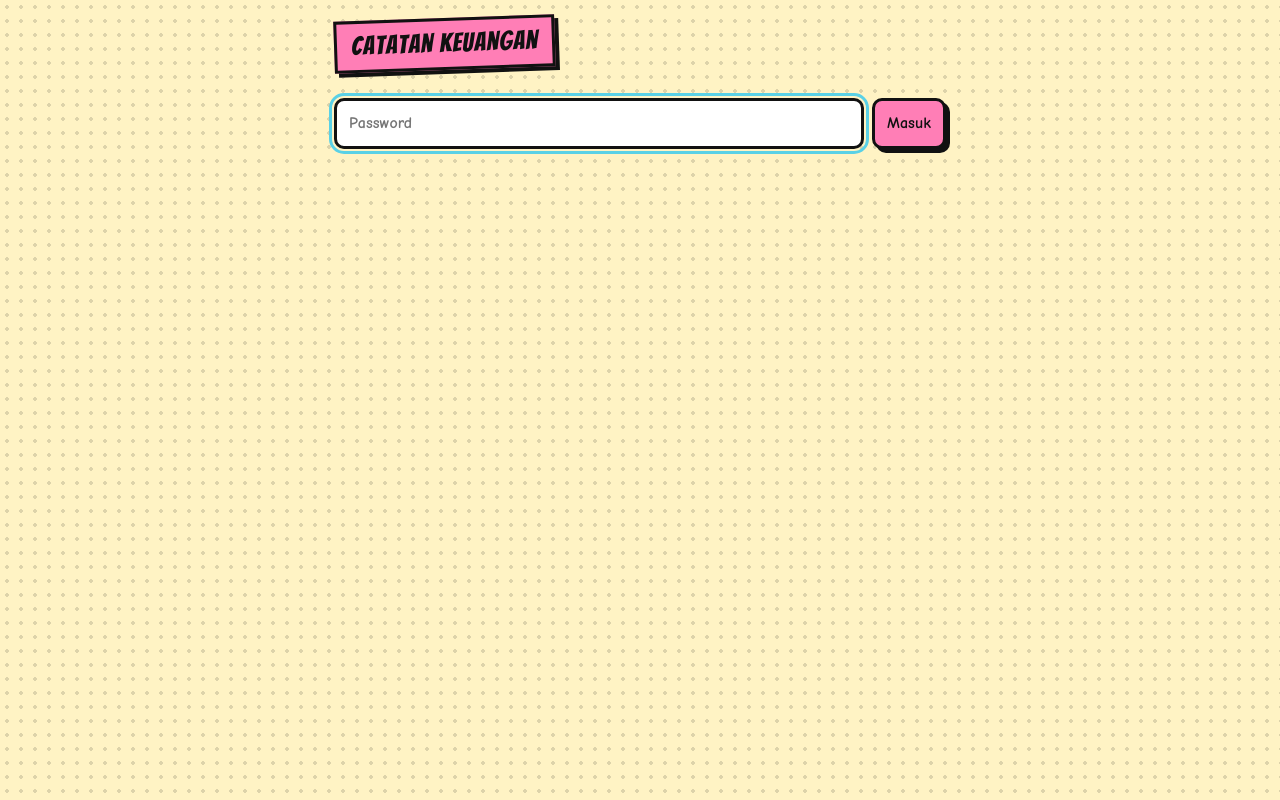
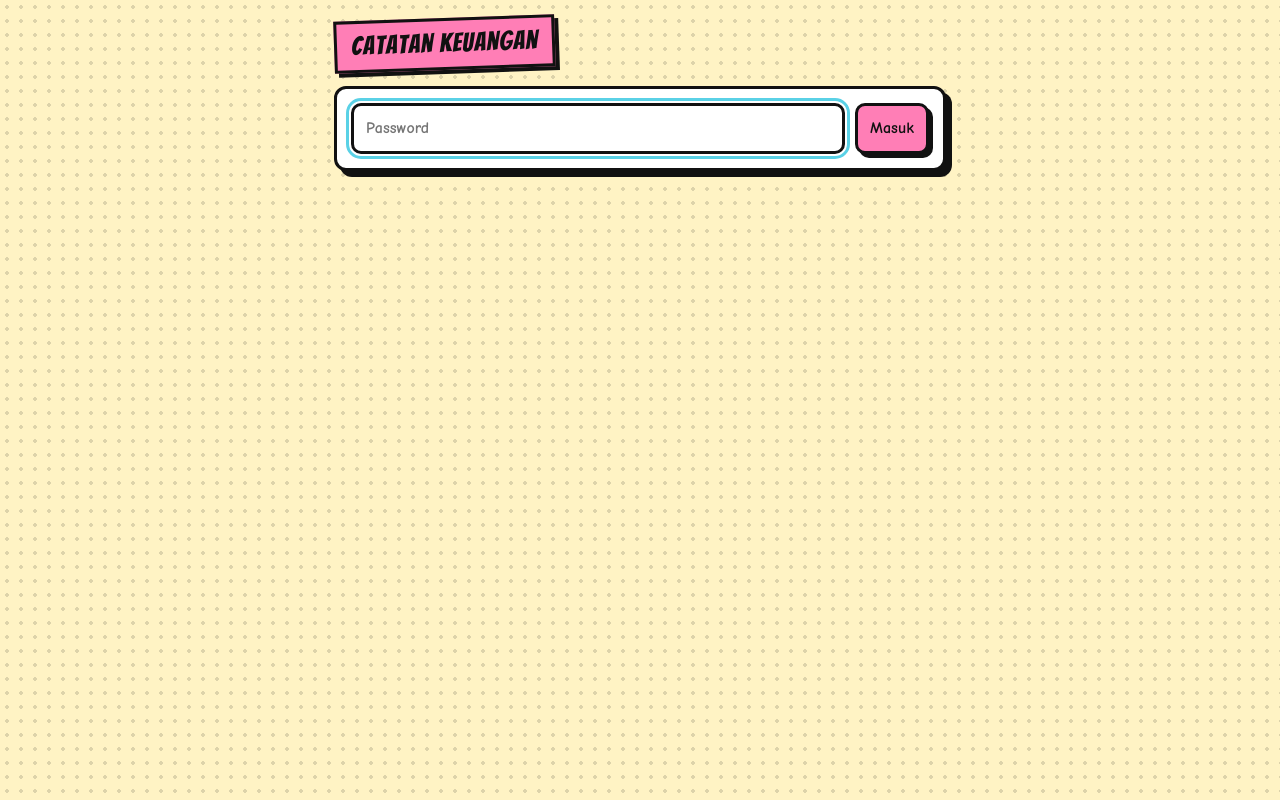
Before and after one commit to Rass130/botbank, a Next.js app: page /login in a window 1280 px wide. Built offline with nearby package versions, Linux system fonts and the light colour scheme.

Commit message:
Add files via upload

```diff
--- a/app/login/page.js
+++ b/app/login/page.js
@@ -2,11 +2,11 @@ export default function Login({ searchParams }) {
   return (
     <main>
       <h1>Catatan Keuangan</h1>
-      <form method="POST" action="/api/login" style={{ display: 'flex', gap: 8, marginTop: 12 }}>
-        <input type="password" name="password" placeholder="Password" required autoFocus style={{ flex: 1 }} />
+      <form method="POST" action="/api/login" className="pan" style={{ display: 'flex', gap: 10 }}>
+        <input type="password" name="password" placeholder="Password" required autoFocus style={{ flex: 1, minWidth: 0 }} />
         <button>Masuk</button>
       </form>
-      {searchParams?.salah && <p className="out">Password salah.</p>}
+      {searchParams?.salah && <p className="out">Password salah, coba lagi.</p>}
     </main>
   );
 }
```
